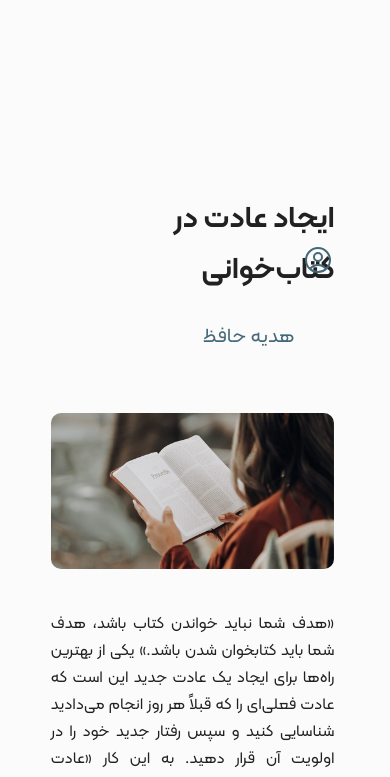
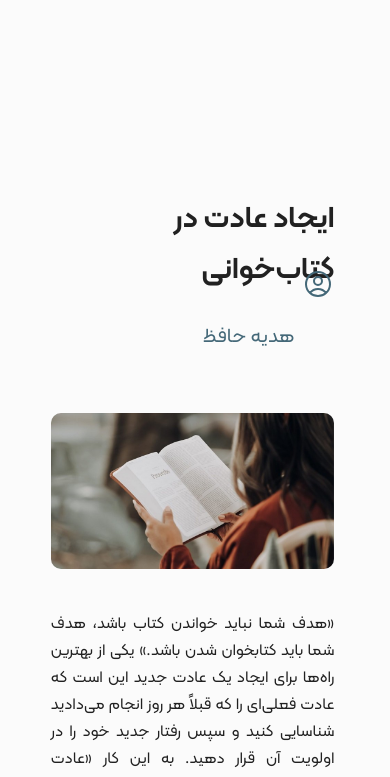
Before and after one commit to Reyhane-Giratmand/crocodile_project, a plain HTML site: page blog.html in a window 390 px wide. Shown: the part 60-837 px from the top of the page. Drawn offline with nearby package versions, Linux system fonts and the light colour scheme.

Commit message:
responsive blog page

```diff
--- a/Css/resposive.css
+++ b/Css/resposive.css
@@ -811,6 +811,11 @@
 
 
     /* resposive weblog page */
+    @media screen and (max-width:1840px) {
+      .title-weblog svg{
+        top:249px;
+      }
+    }
     @media screen and (max-width:1200px) {
       .content-weblog {
         width: 80%;
```
